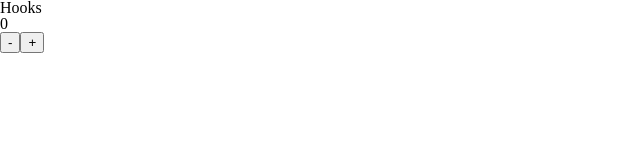
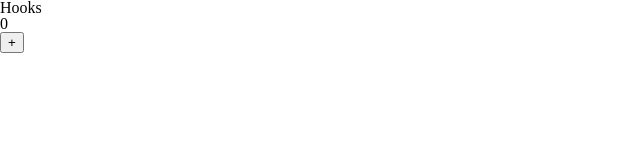
Before and after one commit to Bradd3rs/hooks, a React (Create React App) app: page / in a window 1280 px wide. Shown: the top 160 px of the page, without its empty margins (0-640 px from the left). Built offline with nearby package versions, Linux system fonts and the light colour scheme.

Commit message:
first commit

```diff
--- a/src/App.js
+++ b/src/App.js
@@ -11,15 +11,10 @@ function App() {
     setcount(count + 1)
   }
 
-  function minus() {
-    if(count > 0) setcount(count - 1)
-  }
-
   return (
     <div>
       <h1>Hooks</h1>
       <p>{count}</p>
-      <button type="button" onClick={minus}>-</button>
       <button type="button" onClick={add}>+</button>
     </div>
   )
```
